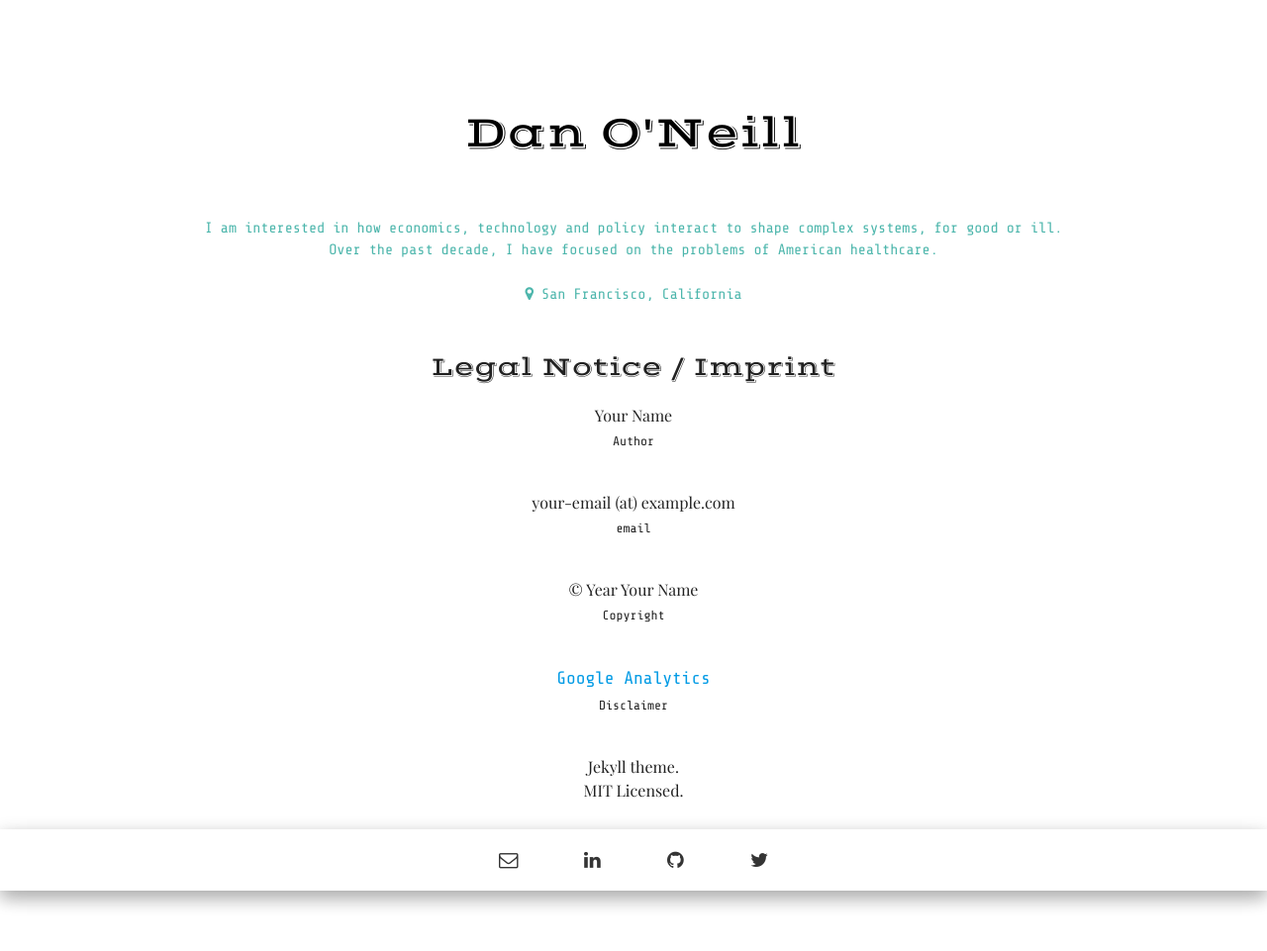
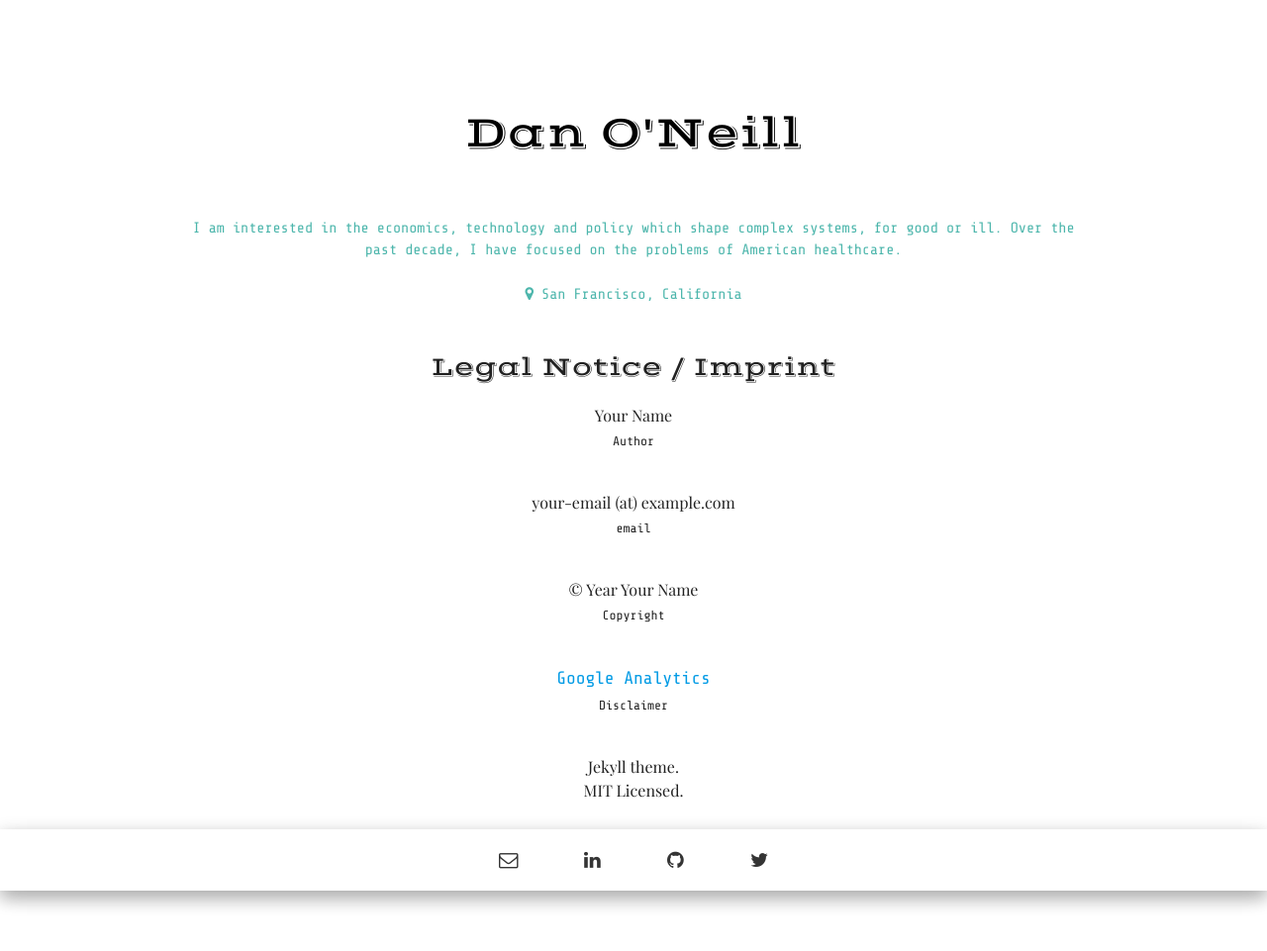
Before and after one commit to danielponeill/danielponeill.github.io, a Jekyll site: the page built from imprint.html, in a window 1280 px wide. Shown: the whole page at 99% size. Built offline with Jekyll 4.4.1, drawn with Linux system fonts in a browser that asks for light colours; some web fonts are replaced.

Commit message:
Update _config.yml

```diff
--- a/_config.yml
+++ b/_config.yml
@@ -1,6 +1,6 @@
 title: "Dan O'Neill"
 description: "Personal website of Daniel P. O'Neill, digital health executive and health policy fellow.  Home for my occasional brainstorms."
-about: "I am interested in how economics, technology and policy interact to shape complex systems, for good or ill.  Over the past decade, I have focused on the problems of American healthcare."
+about: "I am interested in the economics, technology and policy which shape complex systems, for good or ill.  Over the past decade, I have focused on the problems of American healthcare."
 location: "San Francisco, California"
 email: dan@dponeill.com
 baseurl: ""
```
